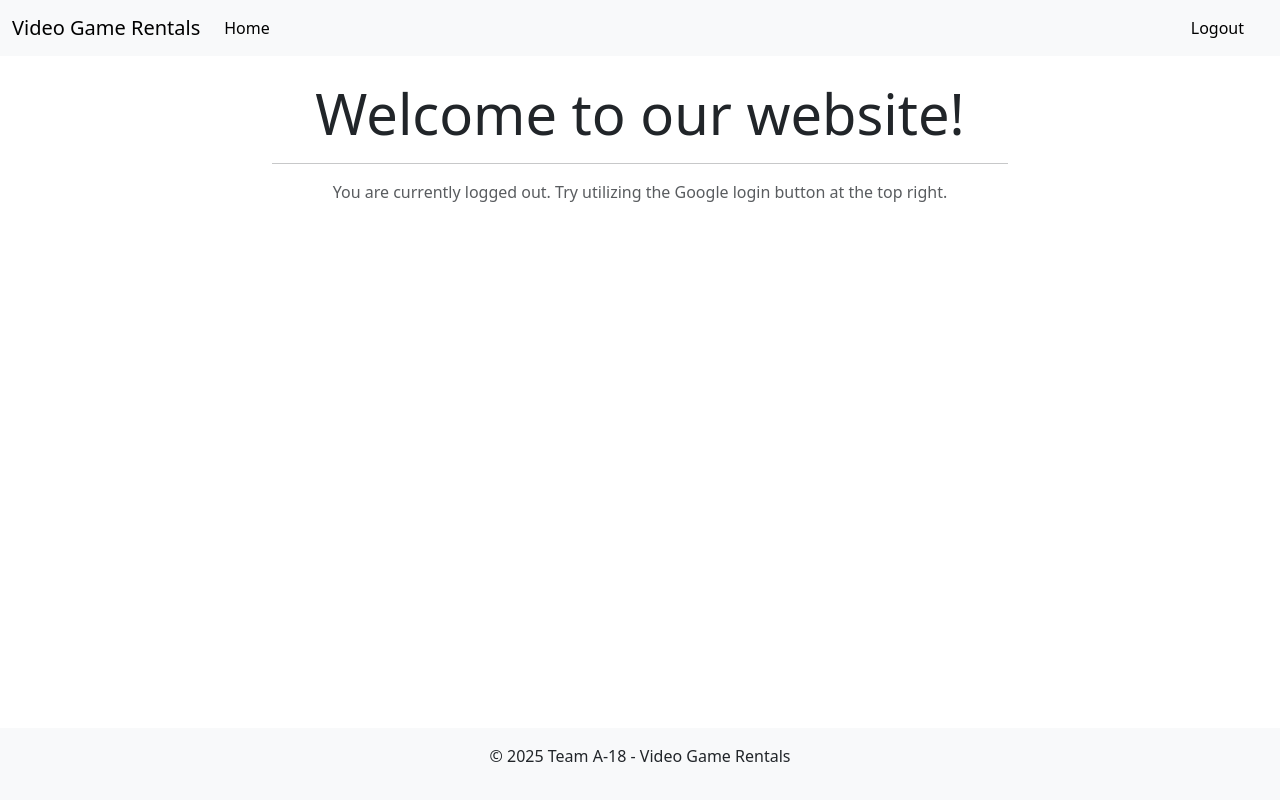
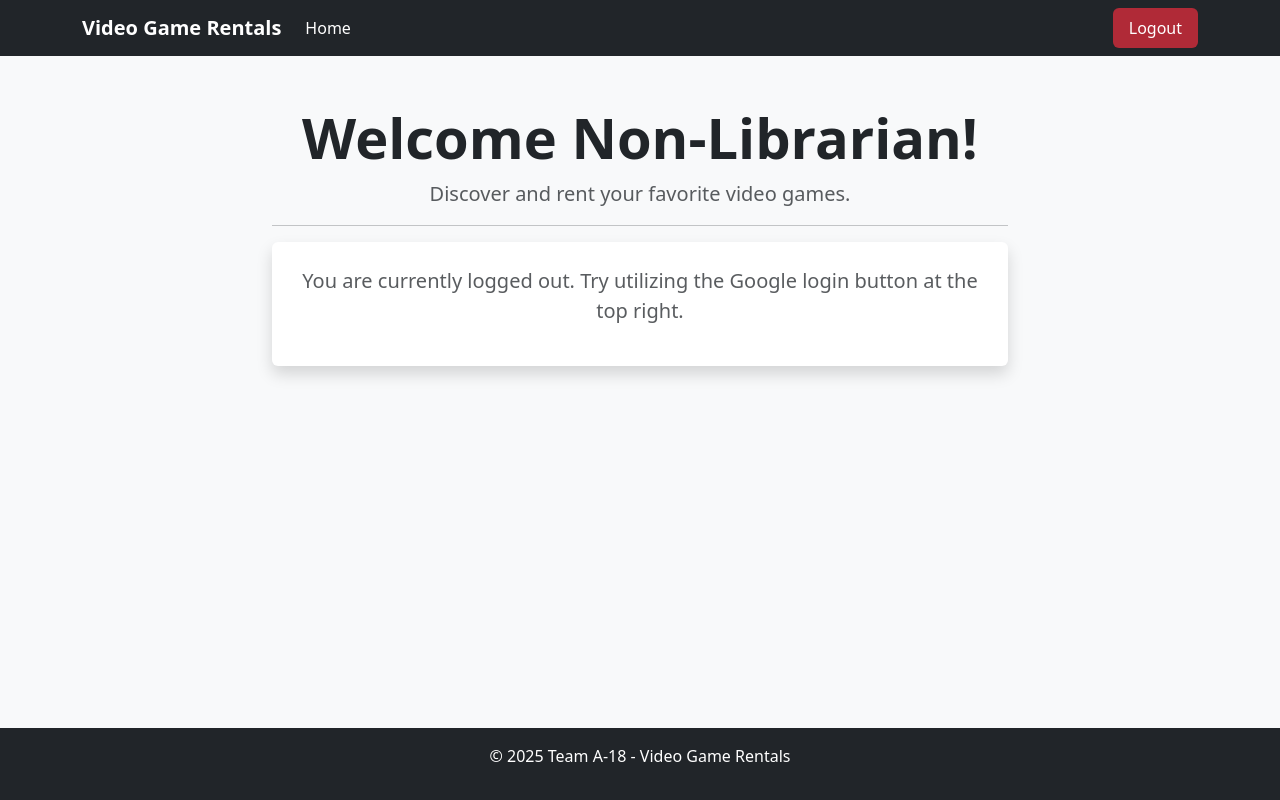
Before and after one commit to charleswittemann23/game-rentals, a Django app: template home/templates/home/index.html in a window 1280 px wide. Run offline with Django 4.2, Linux system fonts and the light colour scheme; the template is opened without the code that fills it, so the values that code supplies are empty; the visitor is signed in with stand-in values (Sample User, id 1); parts of the project's set-up code (start-up, migrations or seed data) failed here and were passed over; some libraries are stand-ins or nearby versions.

Commit message:
2/20:added different pages for librarian/patrons

```diff
--- a/home/templates/home/admin.html
+++ b/home/templates/home/admin.html
@@ -19,9 +19,9 @@
             <a class="navbar-brand" href="#">Admin Panel</a>
             <div class="collapse navbar-collapse">
                 <ul class="navbar-nav ms-auto">
-                    <li class="nav-item">
+                    <!-- <li class="nav-item">
                         <a class="nav-link" href="{% url 'home:dashboard' %}">Dashboard</a>
-                    </li>
+                    </li> -->
                     <li class="nav-item">
                         <a class="nav-link btn btn-danger text-white" href="{% url 'account_logout' %}">Logout</a>
                     </li>
@@ -31,7 +31,7 @@
     </nav>
 
     <div class="container mt-4">
-        <h1 class="text-center">Welcome, Admin!</h1>
+        <h1 class="text-center">Welcome, Librarian!</h1>
         <p class="text-center text-muted">Manage users, settings, and content.</p>
 
         <div class="row">
--- a/home/templates/home/index.html
+++ b/home/templates/home/index.html
@@ -3,23 +3,41 @@
 {% bootstrap_css %}
 {% load socialaccount %}
 
-<nav class="navbar navbar-expand-lg navbar-light bg-light">
-    <div class="container-fluid">
-        <span class="navbar-brand">Video Game Rentals</span>
-        <div class="collapse navbar-collapse" id="navbarSupportedContent">
-            <ul class="navbar-nav me-auto mb-2 mb-lg-0">
+<!DOCTYPE html>
+<html lang="en">
+<head>
+    <meta charset="UTF-8">
+    <meta name="viewport" content="width=device-width, initial-scale=1.0">
+    <title>Video Game Rentals</title>
+    <link rel="stylesheet" href="{% static 'css/styles.css' %}">
+</head>
+<body class="d-flex flex-column min-vh-100 bg-light">
+
+    <nav class="navbar navbar-expand-lg navbar-dark bg-dark">
+        <div class="container">
+            <a class="navbar-brand fw-bold" href="{% url 'home:index' %}">Video Game Rentals</a>
+            <button class="navbar-toggler" type="button" data-bs-toggle="collapse" data-bs-target="#navbarNav"
+                aria-controls="navbarNav" aria-expanded="false" aria-label="Toggle navigation">
+                <span class="navbar-toggler-icon"></span>
+            </button>
+            <div class="collapse navbar-collapse" id="navbarNav">
+                <ul class="navbar-nav me-auto">
                     <li class="nav-item">
-                  <a class="nav-link active" aria-current="page" href="{% url 'home:index' %}">Home</a>
+                        <a class="nav-link active" href="{% url 'home:index' %}">Home</a>
                     </li>
                 </ul>
-            <ul class="navbar-nav ml-auto mb-2 mb-lg-0">
+                <ul class="navbar-nav ms-auto">
                     {% if user.is_authenticated %}
                         <li class="nav-item">
-                        <a class="nav-link active me-3" href="{% url 'account_logout' %}">Logout</a>
+                            <a class="nav-link active btn btn-danger text-white px-3" href="{% url 'account_logout' %}">
+                                Logout
+                            </a>
                         </li>
                     {% else %}
                         <li class="nav-item">
-                        <a class="nav-link active me-3" href="{% provider_login_url 'google' %}">Login</a>
+                            <a class="nav-link active btn btn-primary text-white px-3" href="{% provider_login_url 'google' %}">
+                                Login with Google
+                            </a>
                         </li>
                     {% endif %}
                 </ul>
@@ -27,26 +45,35 @@
         </div>
     </nav>
 
-<body class="d-flex flex-column min-vh-100">
-    <div class="container mt-4">
+    <main class="container text-center mt-5">
         <div class="row justify-content-center">
             <div class="col-md-8">
-                <h1 class="display-4 text-center">Welcome to our website!</h1>
+                <h1 class="display-4 fw-bold">Welcome Non-Librarian!</h1>
+                <p class="lead text-muted">Discover and rent your favorite video games.</p>
                 <hr>
-                <p class="text-center text-muted">
+
+                <div class="p-4 rounded shadow bg-white">
                     {% if role == None %}
-                        You are currently logged out. Try utilizing the Google login button at the top right.
+                        <p class="fs-5 text-muted">You are currently logged out. Try utilizing the Google login button at the top right.</p>
                     {% else %}
-                        You are logged in as a {{ role }}.
+                        <p class="fs-5 text-success">You are logged in as a <strong>{{ role }}</strong>.</p>
                     {% endif %}
-                </p>
+                </div>
+
+                <!-- {% if user.is_authenticated %}
+                    <div class="mt-4">
+                        <a href="{% url 'home:dashboard' %}" class="btn btn-success btn-lg">Go to Dashboard</a>
+                    </div>
+                {% endif %} -->
             </div>
         </div>
-    </div>
+    </main>
+
+    <footer class="mt-auto py-3 bg-dark text-white text-center">
+        <p>© 2025 Team A-18 - Video Game Rentals</p>
+    </footer>
+
+    <!-- Bootstrap JS -->
+    <script src="https://cdn.jsdelivr.net/npm/bootstrap@5.3.0/dist/js/bootstrap.bundle.min.js"></script>
 </body>
-
-<footer class="mt-auto">
-    <div class="text-center mt-5 py-3 bg-light">
-        <p>© 2025 Team A-18 - Video Game Rentals</p>
-    </div>
-</footer>
+</html>
```
Lines whose indentation alone changed are shown as unchanged.
